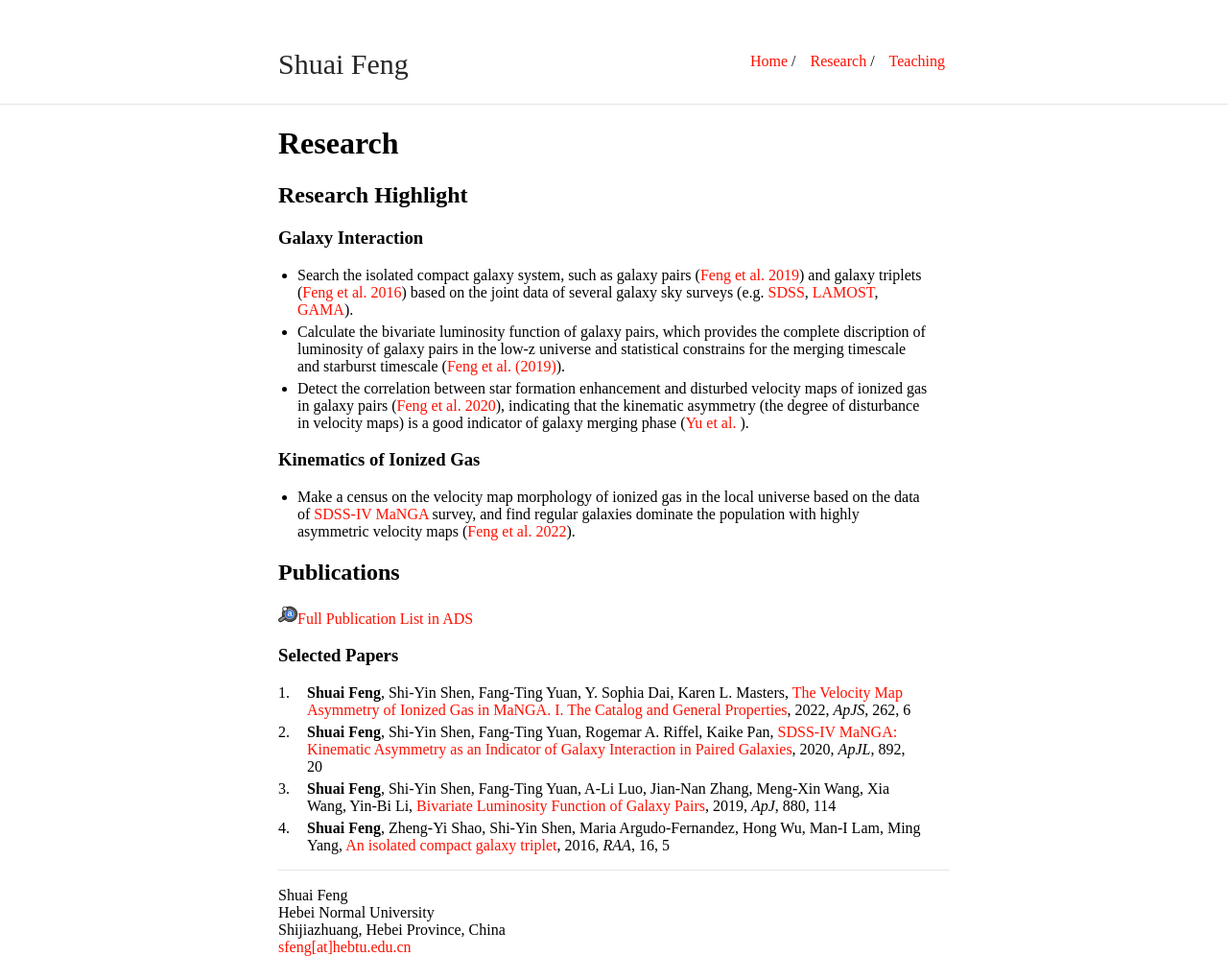
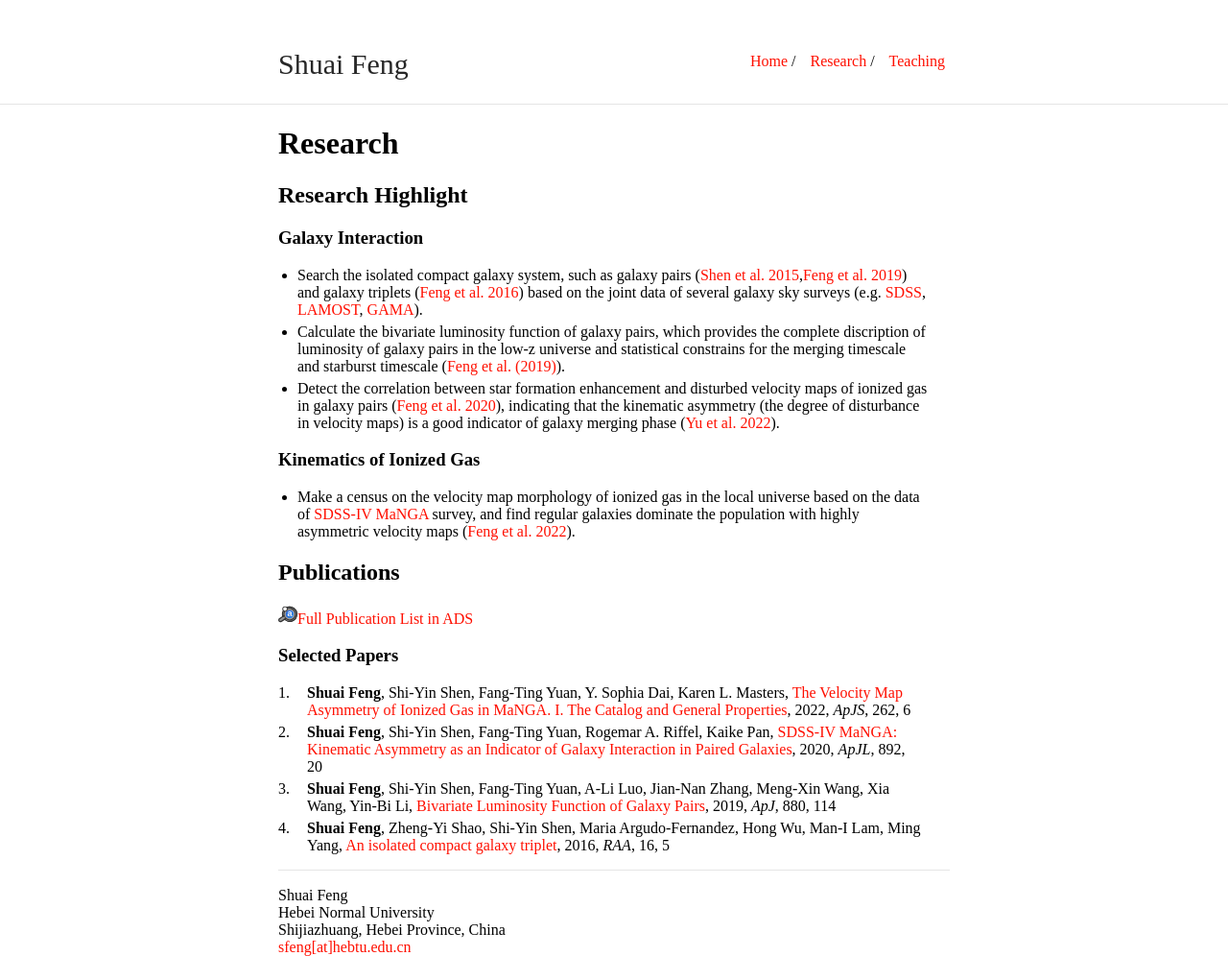
Before and after one commit to fengshuai0210/fengshuai0210.github.io, a Jekyll site: the page built from research.md, in a window 1280 px wide. Shown: the whole page at 96% size. Built offline with Jekyll 4.4.1, drawn with Linux system fonts in a browser that asks for light colours; our own code applies the rules of GitHub Pages for plain Markdown files.

Commit message:
Update research.md

```diff
--- a/research.md
+++ b/research.md
@@ -7,9 +7,9 @@
 ## Research Highlight
 
 ###  Galaxy Interaction
-- Search the isolated compact galaxy system, such as galaxy pairs ([Feng et al. 2019](https://ui.adsabs.harvard.edu/abs/2019ApJ...880..114F/abstract)) and galaxy triplets ([Feng et al. 2016](https://ui.adsabs.harvard.edu/abs/2016RAA....16...72F/abstract)) based on the joint data of several galaxy sky surveys (e.g. [SDSS](http://www.sdss.org/), [LAMOST](https://www.lamost.org/public/?locale=en), [GAMA](http://www.gama-survey.org/)).
+- Search the isolated compact galaxy system, such as galaxy pairs ([Shen et al. 2015](https://ui.adsabs.harvard.edu/abs/2016RAA....16...43S/abstract),[Feng et al. 2019](https://ui.adsabs.harvard.edu/abs/2019ApJ...880..114F/abstract)) and galaxy triplets ([Feng et al. 2016](https://ui.adsabs.harvard.edu/abs/2016RAA....16...72F/abstract)) based on the joint data of several galaxy sky surveys (e.g. [SDSS](http://www.sdss.org/), [LAMOST](https://www.lamost.org/public/?locale=en), [GAMA](http://www.gama-survey.org/)).
 - Calculate the bivariate luminosity function of galaxy pairs, which provides the complete discription of luminosity of galaxy pairs in the low-z universe and statistical constrains for the merging timescale and starburst timescale ([Feng et al. (2019)](https://ui.adsabs.harvard.edu/abs/2019ApJ...880..114F/abstract)).
-- Detect the correlation between star formation enhancement and disturbed velocity maps of ionized gas in galaxy pairs ([Feng et al. 2020](https://ui.adsabs.harvard.edu/abs/2020ApJ...892L..20F/abstract)), indicating that the kinematic asymmetry (the degree of disturbance in velocity maps) is a good indicator of galaxy merging phase ([Yu et al. ](https://ui.adsabs.harvard.edu/abs/2022ApJ...934..114Y/abstract)).
+- Detect the correlation between star formation enhancement and disturbed velocity maps of ionized gas in galaxy pairs ([Feng et al. 2020](https://ui.adsabs.harvard.edu/abs/2020ApJ...892L..20F/abstract)), indicating that the kinematic asymmetry (the degree of disturbance in velocity maps) is a good indicator of galaxy merging phase ([Yu et al. 2022](https://ui.adsabs.harvard.edu/abs/2022ApJ...934..114Y/abstract)).
 
 ### Kinematics of Ionized Gas
 - Make a census on the velocity map morphology of ionized gas in the local universe based on the data of [SDSS-IV MaNGA](https://www.sdss4.org/surveys/manga/) survey, and find regular galaxies dominate the population with highly asymmetric velocity maps ([Feng et al. 2022](https://ui.adsabs.harvard.edu/abs/2022arXiv220706050F/abstract)).
```
